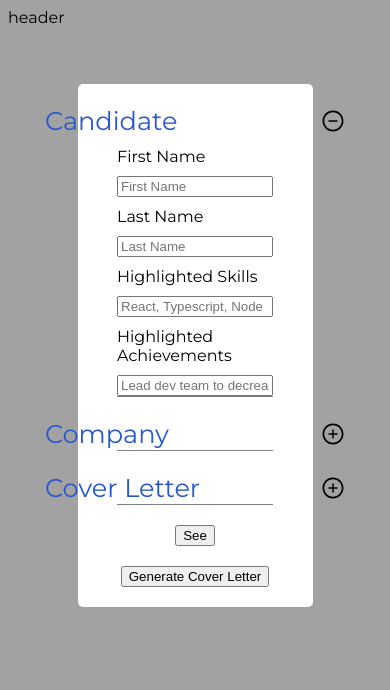
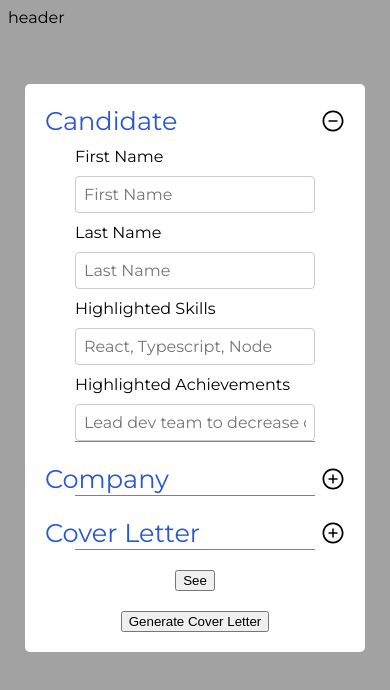
Before and after one commit to JoshBergman/AutoCoverLetter, a React (Create React App) app in the folder auto_cl_frontend/: page / in a window 390 px wide. Both pictures are taken after a click on the element "Candidate". Shown: the top 690 px of the page. Built offline with nearby package versions, Linux system fonts and the light colour scheme.

Commit message:
Better styling

```diff
--- a/auto_cl_frontend/src/components/form-components/cover-letter-form-info.ts
+++ b/auto_cl_frontend/src/components/form-components/cover-letter-form-info.ts
@@ -51,6 +51,9 @@ export const getCoverLetterFormInfo = (
         info: info.cover_letter.company_info.company_name,
         type: "UPDATE_COMPANY_NAME",
         field: "string",
+        validationSettings: {
+          maxItemLength: 30,
+        },
       },
       {
         question: "Position Title",
@@ -68,13 +71,12 @@ export const getCoverLetterFormInfo = (
       },
       {
         question: "Personal Connection To Company",
-        placeholder:
-          "I really admire the company's dedication to the enviroment.",
+        placeholder: "I admire the company's dedication to the enviroment.",
         info: info.cover_letter.company_info.company_connection,
         type: "UPDATE_COMPANY_CONNECTION",
         field: "string",
         validationSettings: {
-          maxItemLength: 30,
+          maxItemLength: 55,
         },
       },
     ],
--- a/auto_cl_frontend/src/components/form-components/form-fields/number-field.tsx
+++ b/auto_cl_frontend/src/components/form-components/form-fields/number-field.tsx
@@ -1,5 +1,6 @@
 import React, { useState, useRef } from "react";
 
+import styles from "./styles/field-style.module.css";
 import { IAction } from "../../../interfaces/user-info";
 import FieldError from "./field-error";
 import { numberValidator } from "../../../validators/number-field-validation";
@@ -47,6 +48,7 @@ const NumberField = ({
   return (
     <React.Fragment>
       <input
+        className={styles.input}
         onChange={fieldChangeHandler}
         ref={fieldRef}
         style={error !== "" ? errorStyle : {}}
--- a/auto_cl_frontend/src/components/form-components/form-fields/string-array-field.tsx
+++ b/auto_cl_frontend/src/components/form-components/form-fields/string-array-field.tsx
@@ -1,5 +1,6 @@
 import React, { useState, useRef } from "react";
 
+import styles from "./styles/field-style.module.css";
 import { IAction } from "../../../interfaces/user-info";
 import FieldError from "./field-error";
 import { stringArrayValidator } from "../../../validators/string-array-field-validation";
@@ -61,6 +62,7 @@ const StringArrayField = ({
     <React.Fragment>
       <label htmlFor={fieldInfo.question}>{fieldInfo.question}</label>
       <input
+        className={styles.input}
         type="text"
         id={fieldInfo.question}
         placeholder={fieldInfo.placeholder}
--- a/auto_cl_frontend/src/components/form-components/form-fields/string-field.tsx
+++ b/auto_cl_frontend/src/components/form-components/form-fields/string-field.tsx
@@ -1,5 +1,6 @@
 import React, { useState, useRef } from "react";
 
+import styles from "./styles/field-style.module.css";
 import { IAction } from "../../../interfaces/user-info";
 import FieldError from "./field-error";
 import { stringValidator } from "../../../validators/string-field-validation";
@@ -21,7 +22,7 @@ const StringField = ({
   const [error, setError] = useState("");
   const fieldRef = useRef<HTMLInputElement>(null);
 
-  const maxLength = fieldInfo.validationSettings?.maxItemLength || 15;
+  const maxLength = fieldInfo.validationSettings?.maxItemLength || 25;
   const errorStyle: React.CSSProperties = {
     border: "2px solid rgb(255, 0, 0, 30%)",
     backgroundColor: "rgb(255, 0, 0, 15%)",
@@ -52,6 +53,7 @@ const StringField = ({
     <React.Fragment>
       <label htmlFor={fieldInfo.question}>{fieldInfo.question}</label>
       <input
+        className={styles.input}
         type="text"
         id={fieldInfo.question}
         placeholder={fieldInfo.placeholder}
--- a/auto_cl_frontend/src/components/form-components/form-fields/styles/field-style.module.css
+++ b/auto_cl_frontend/src/components/form-components/form-fields/styles/field-style.module.css
@@ -0,0 +1,12 @@
+.input {
+  width: 100%;
+  height: 100%;
+  border: 1px solid #ccc;
+  border-radius: 4px;
+  padding: 0.5rem;
+  font-size: 1rem;
+  font-family: inherit;
+  box-sizing: border-box;
+  outline: none;
+  transition: all 0.2s ease-in-out;
+}
--- a/auto_cl_frontend/src/components/form-components/styles/cover-letter-form.module.css
+++ b/auto_cl_frontend/src/components/form-components/styles/cover-letter-form.module.css
@@ -1,5 +1,5 @@
 .form {
-  width: 50%;
+  width: clamp(300px, 50%, 720px);
   margin: 0 auto;
   margin-top: 10vh;
   display: flex;
```
